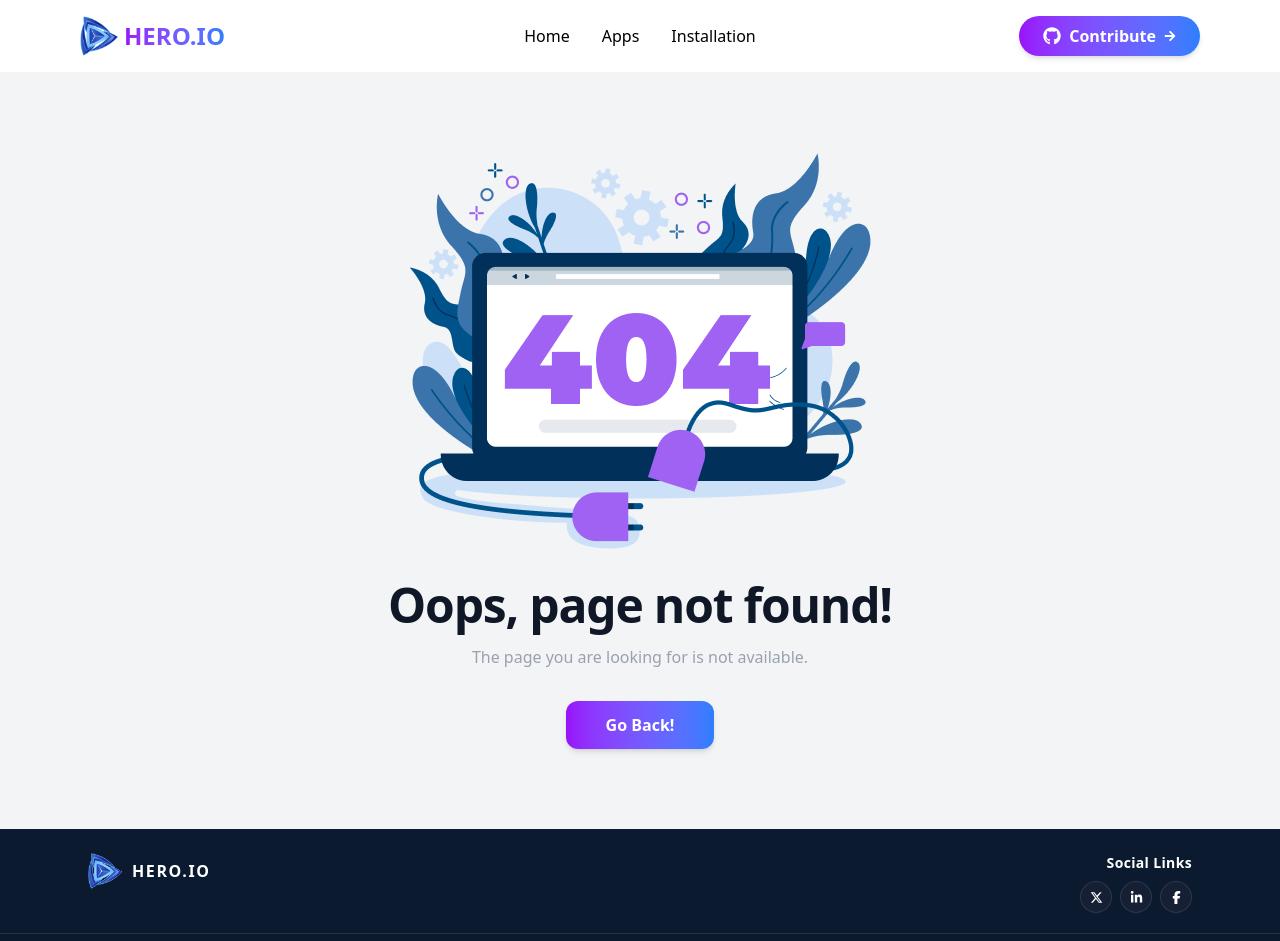
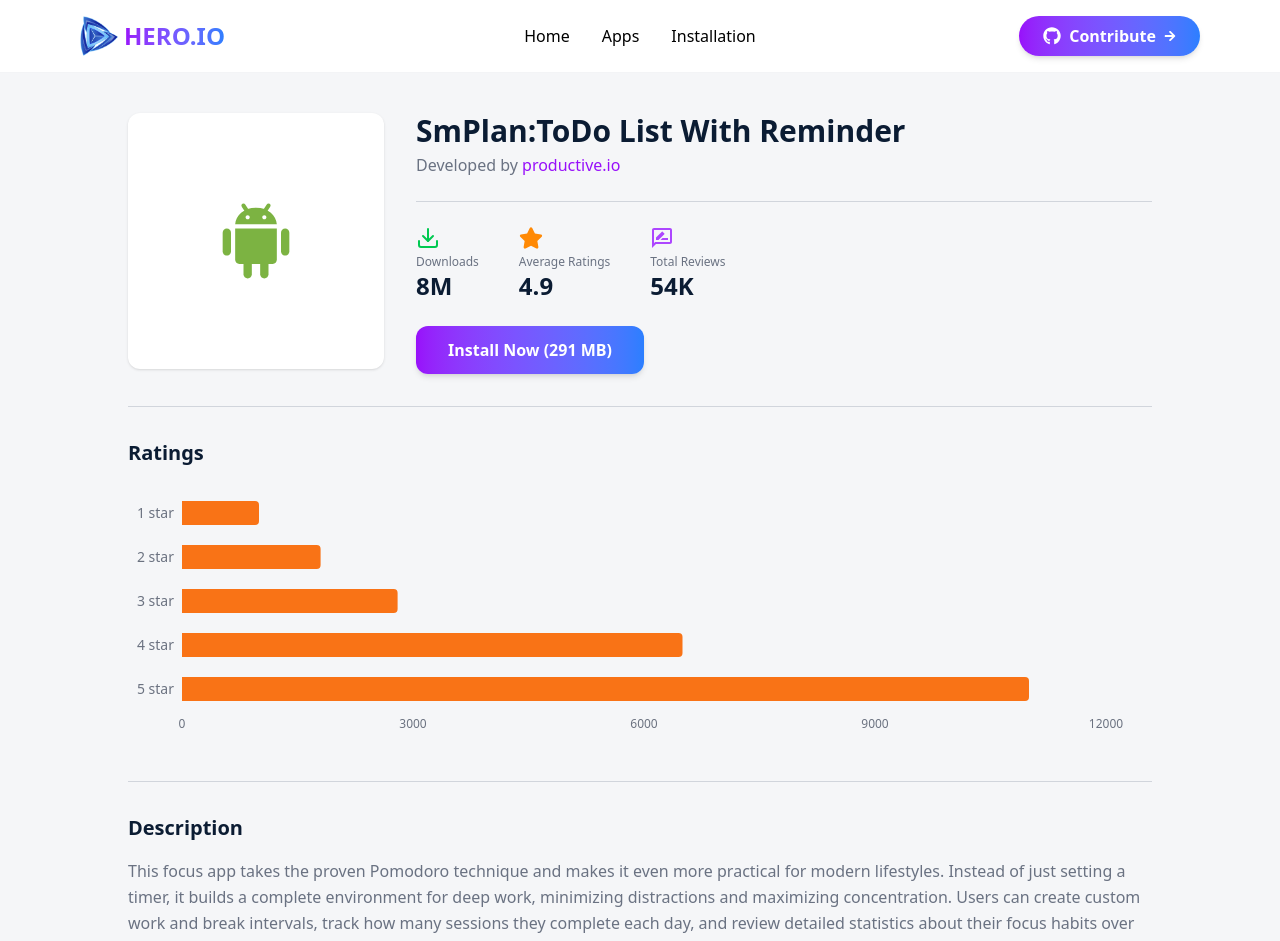
Before and after one commit to ziaulhoquepatwary/Hero-IO, a React (Vite) app: page /app-details/1 in a window 1280 px wide. Before the commit this address had no page. Shown: the top 941 px of the page. Built offline with nearby package versions, Linux system fonts and the light colour scheme.

Commit message:
AppDetails ‍section design done

```diff
--- a/package.json
+++ b/package.json
@@ -15,6 +15,7 @@
     "react-dom": "^19.2.0",
     "react-icons": "^5.6.0",
     "react-router-dom": "^7.13.1",
+    "recharts": "^3.8.0",
     "tailwindcss": "^4.1.18"
   },
   "devDependencies": {
--- /dev/null
+++ b/src/components/AppDetails.jsx
@@ -0,0 +1,138 @@
+import React from 'react';
+import { FiDownload } from 'react-icons/fi';
+import { FaStar } from 'react-icons/fa';
+import { MdOutlineRateReview } from 'react-icons/md';
+import {
+    BarChart,
+    Bar,
+    XAxis,
+    YAxis,
+    ResponsiveContainer
+} from 'recharts';
+import { FcAndroidOs } from 'react-icons/fc';
+
+// Data for the ratings chart (Recharts draws from bottom to top, so we reverse the order)
+const ratingData = [
+    { name: '1 star', value: 1000 },
+    { name: '2 star', value: 1800 },
+    { name: '3 star', value: 2800 },
+    { name: '4 star', value: 6500 },
+    { name: '5 star', value: 11000 },
+];
+
+const AppDetails = () => {
+    return (
+        <div className="min-h-screen bg-[#f5f6f8] py-10 px-4 sm:px-6 lg:px-8 font-sans">
+            <div className="max-w-5xl mx-auto bg-[#f5f6f8]">
+
+                {/* --- Top Section: App Info --- */}
+                <div className="flex flex-col md:flex-row gap-8 mb-8">
+                    {/* App Icon / Image */}
+                    <div className="w-full md:w-64 h-64 bg-white flex items-center justify-center rounded-xl shadow-sm flex-shrink-0">
+                        <FcAndroidOs size={100} />
+                    </div>
+
+                    {/* App Metadata */}
+                    <div className="flex flex-col justify-center w-full">
+                        <h1 className="text-3xl font-bold text-[#0B1c33] mb-1">
+                            SmPlan:ToDo List With Reminder
+                        </h1>
+                        <p className="text-gray-500 mb-6">
+                            Developed by <span className="text-purple-600 font-medium cursor-pointer">productive.io</span>
+                        </p>
+
+                        {/* Divider */}
+                        <hr className="border-gray-300 mb-6" />
+
+                        {/* Stats Row */}
+                        <div className="flex flex-wrap gap-10 mb-6">
+                            <div className="flex flex-col">
+                                <FiDownload className="text-green-500 text-2xl mb-1" />
+                                <span className="text-xs text-gray-500 font-medium">Downloads</span>
+                                <span className="text-2xl font-bold text-[#0B1c33]">8M</span>
+                            </div>
+
+                            <div className="flex flex-col">
+                                <FaStar className="text-orange-400 text-2xl mb-1" />
+                                <span className="text-xs text-gray-500 font-medium">Average Ratings</span>
+                                <span className="text-2xl font-bold text-[#0B1c33]">4.9</span>
+                            </div>
+
+                            <div className="flex flex-col">
+                                <MdOutlineRateReview className="text-purple-500 text-2xl mb-1" />
+                                <span className="text-xs text-gray-500 font-medium">Total Reviews</span>
+                                <span className="text-2xl font-bold text-[#0B1c33]">54K</span>
+                            </div>
+                        </div>
+
+                        {/* Install Button */}
+                        <button className="w-full sm:w-max bg-gradient-to-r from-purple-600 to-blue-500 text-white font-semibold px-8 py-3 rounded-xl shadow-md cursor-pointer transition-all duration-300 ease-in-out hover:opacity-90 hover:scale-105 hover:shadow-lg active:scale-95 active:shadow-inner">
+                            Install Now (291 MB)
+                        </button>
+                    </div>
+                </div>
+
+                {/* Divider */}
+                <hr className="border-gray-300 my-8" />
+
+                {/* --- Middle Section: Ratings Chart --- */}
+                <div className="mb-10">
+                    <h2 className="text-xl font-bold text-[#0B1c33] mb-6">Ratings</h2>
+                    <div className="h-[250px] w-full -ml-4">
+                        <ResponsiveContainer width="100%" height="100%">
+                            <BarChart
+                                layout="vertical"
+                                data={ratingData}
+                                margin={{ top: 0, right: 30, left: 10, bottom: 0 }}
+                            >
+                                <XAxis
+                                    type="number"
+                                    ticks={[0, 3000, 6000, 9000, 12000]}
+                                    axisLine={false}
+                                    tickLine={false}
+                                    tick={{ fill: '#6b7280', fontSize: 12 }}
+                                />
+                                <YAxis
+                                    dataKey="name"
+                                    type="category"
+                                    axisLine={false}
+                                    tickLine={false}
+                                    tick={{ fill: '#6b7280', fontSize: 14 }}
+                                    width={60}
+                                />
+                                <Bar
+                                    dataKey="value"
+                                    fill="#f97316"
+                                    barSize={24}
+                                    radius={[0, 4, 4, 0]}
+                                />
+                            </BarChart>
+                        </ResponsiveContainer>
+                    </div>
+                </div>
+
+                {/* Divider */}
+                <hr className="border-gray-300 my-8" />
+
+                {/* --- Bottom Section: Description --- */}
+                <div>
+                    <h2 className="text-xl font-bold text-[#0B1c33] mb-4">Description</h2>
+                    <div className="text-gray-500 space-y-6 leading-relaxed">
+                        <p>
+                            This focus app takes the proven Pomodoro technique and makes it even more practical for modern lifestyles. Instead of just setting a timer, it builds a complete environment for deep work, minimizing distractions and maximizing concentration. Users can create custom work and break intervals, track how many sessions they complete each day, and review detailed statistics about their focus habits over time. The design is minimal and calming, reducing cognitive load so you can focus entirely on the task at hand. Notifications gently let you know when to pause and when to resume, helping you maintain a healthy rhythm between work and rest.
+                        </p>
+                        <p>
+                            A unique feature of this app is the integration of task lists with timers. You can assign each task to a specific Pomodoro session, making your schedule more structured. The built-in analytics show not only how much time you've worked but also which tasks consumed the most energy. This allows you to reflect on your efficiency and adjust your workflow accordingly. The app also includes optional background sounds such as white noise, nature sounds, or instrumental music to create a distraction-free atmosphere.
+                        </p>
+                        <p>
+                            For people who struggle with procrastination, the app provides motivational streaks and achievements. Completing multiple Pomodoro sessions unlocks milestones, giving a sense of accomplishment. This gamified approach makes focusing more engaging and less like a chore. Whether you're studying for exams, coding, writing, or handling office work, the app adapts to your routine. By combining focus tracking, task management, and motivational tools, this Pomodoro app ensures that you not only work harder but also smarter. It is a personal trainer for your brain, keeping you disciplined, refreshed, and productive throughout the day.
+                        </p>
+                    </div>
+                </div>
+
+            </div>
+        </div>
+    );
+};
+
+export default AppDetails;
--- a/src/router/Router.jsx
+++ b/src/router/Router.jsx
@@ -4,6 +4,7 @@
 import Error404 from "../components/Error404";
 import InstalledApps from "../page/installed-apps/InstalledApps";
 import AllApps from "../page/app-page/AllApps";
+import AppDetails from "../components/AppDetails";
 
 const router = createBrowserRouter([
     {
@@ -19,6 +20,10 @@
                 Component: AllApps
             },
             {
+                path: "app-details/:id",
+                Component: AppDetails
+            },
+            {
                 path: "installation",
                 Component: InstalledApps
             },
```
Also changed, not shown: 1 other file (tests, documents, lock files or other folders).
